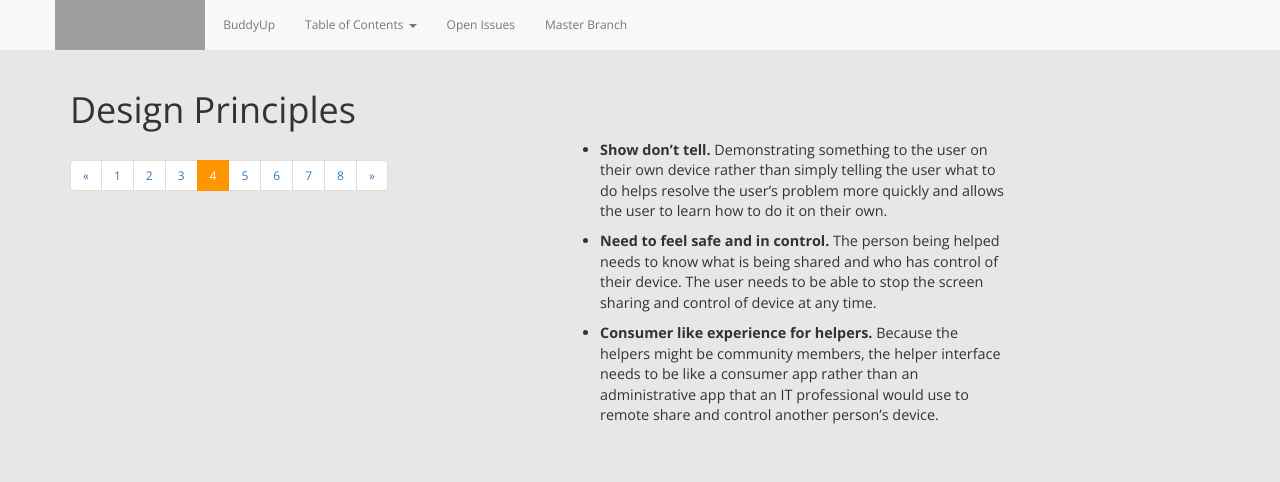
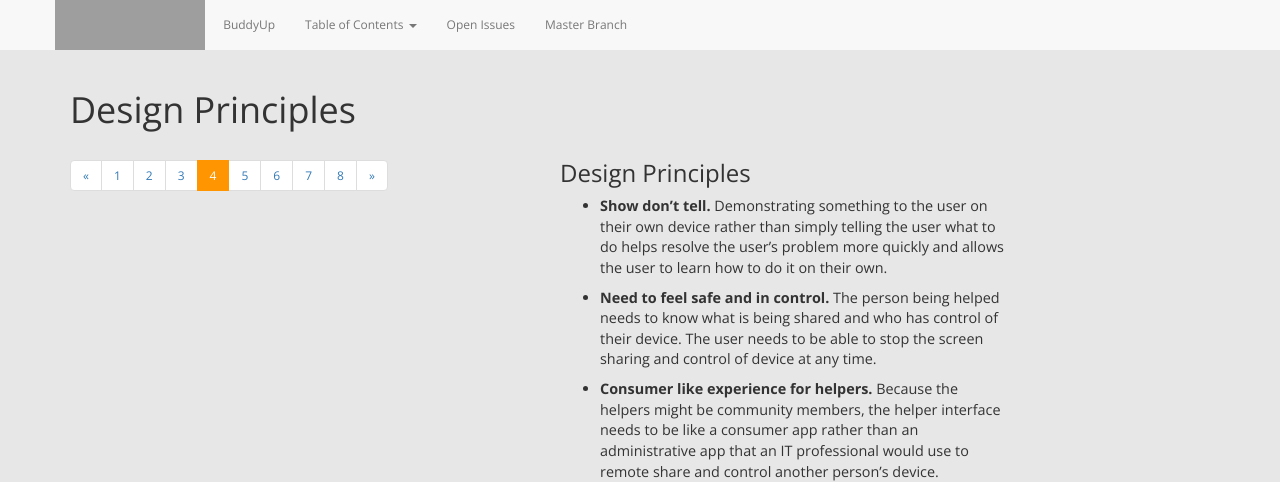
Before and after one commit to mhanratty/marketplaceux-buddyup, a Jekyll site: the page built from projectPrinciples.html, in a window 1280 px wide and 900 px high, cut to the strip 0-482 px from the top of the window. Built offline with Jekyll 4.4.1, drawn with Linux system fonts in a browser that asks for light colours; nearby versions of some CDN libraries; grey boxes are pictures that could not be loaded.

Commit message:
Update projectPrinciples.html

```diff
--- a/projectPrinciples.html
+++ b/projectPrinciples.html
@@ -14,7 +14,7 @@ multisequence: four
 	{% endif %}
 
 	<div class="col-sm-6 col-md-6 col-lg-5 col-lg-offset-1">
-
+		<h3>Design Principles</h3>
 
 		<ul class="longText">
 
```
